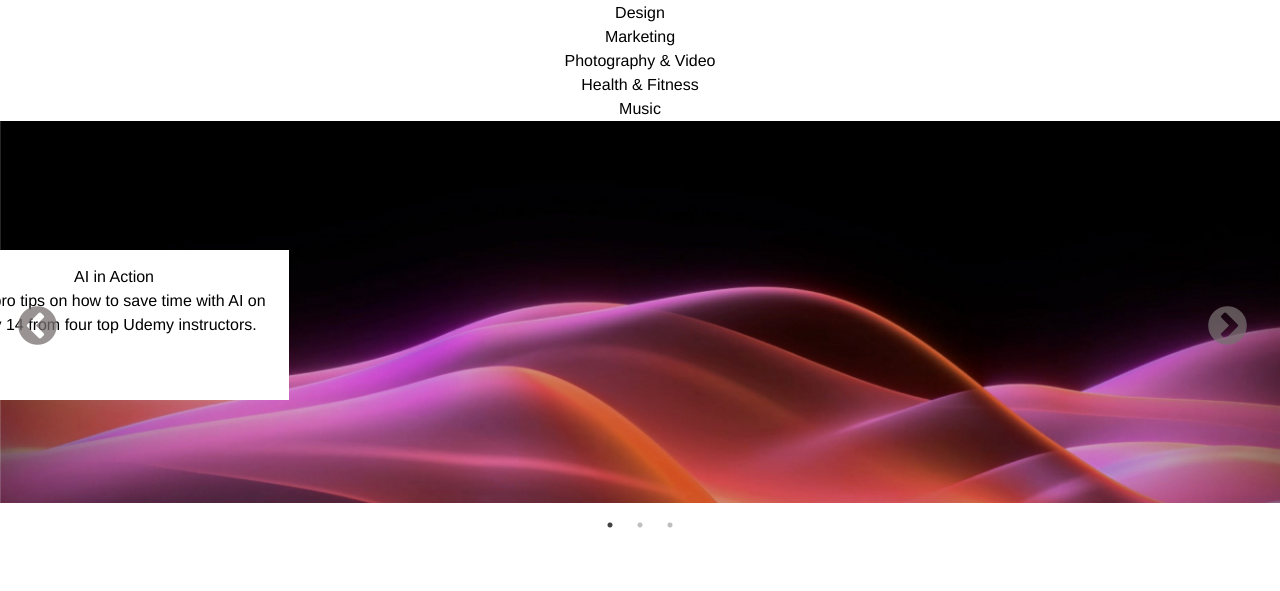
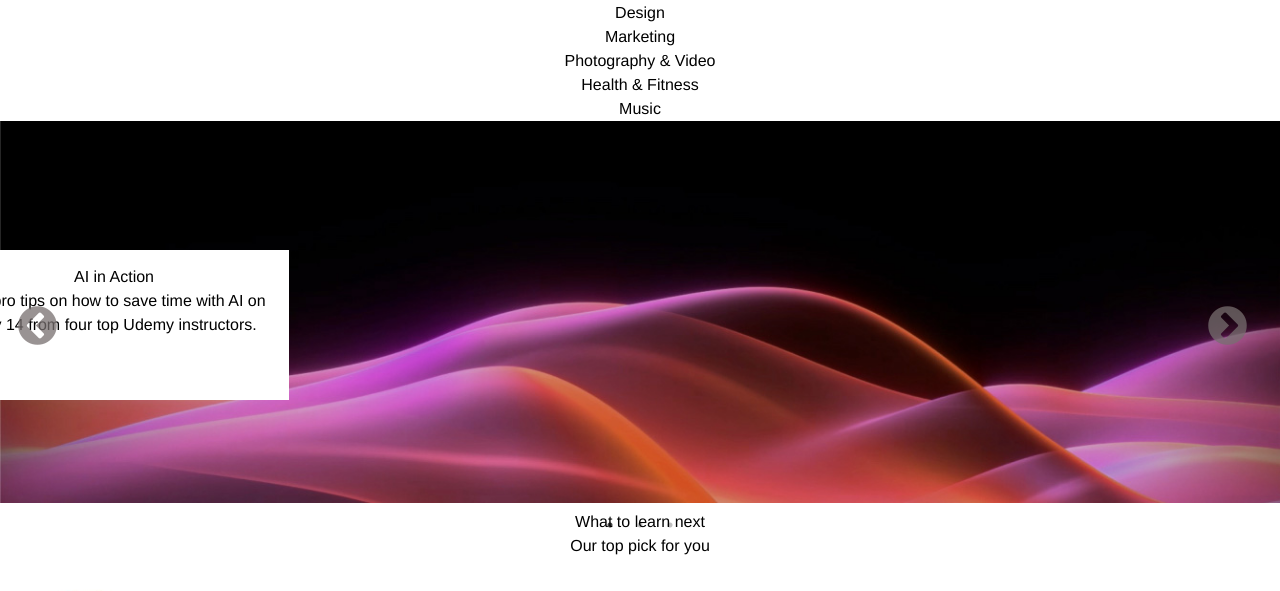
Before and after one commit to Liya-st/Udemy-Clone, a React (Vite) app in the folder Frontend/: page / in a window 1280 px wide. Shown: the part 600-1191 px from the top of the page. Built offline with nearby package versions, Linux system fonts and the light colour scheme; no server answers.

Commit message:
Update Home.jsx

```diff
--- a/Frontend/src/Pages/Home.jsx
+++ b/Frontend/src/Pages/Home.jsx
@@ -1,9 +1,14 @@
 import React from 'react'
 import { Scrollhome } from '../Components/Scrollhome'
+import { Toppick } from '../Components/Toppick'
+
 
 const Home = () => {
   return (
-    <div><Scrollhome/></div>
+    <div>
+      <Scrollhome/>
+      <Toppick/>
+    </div>
   )
 }
 export default Home
```
